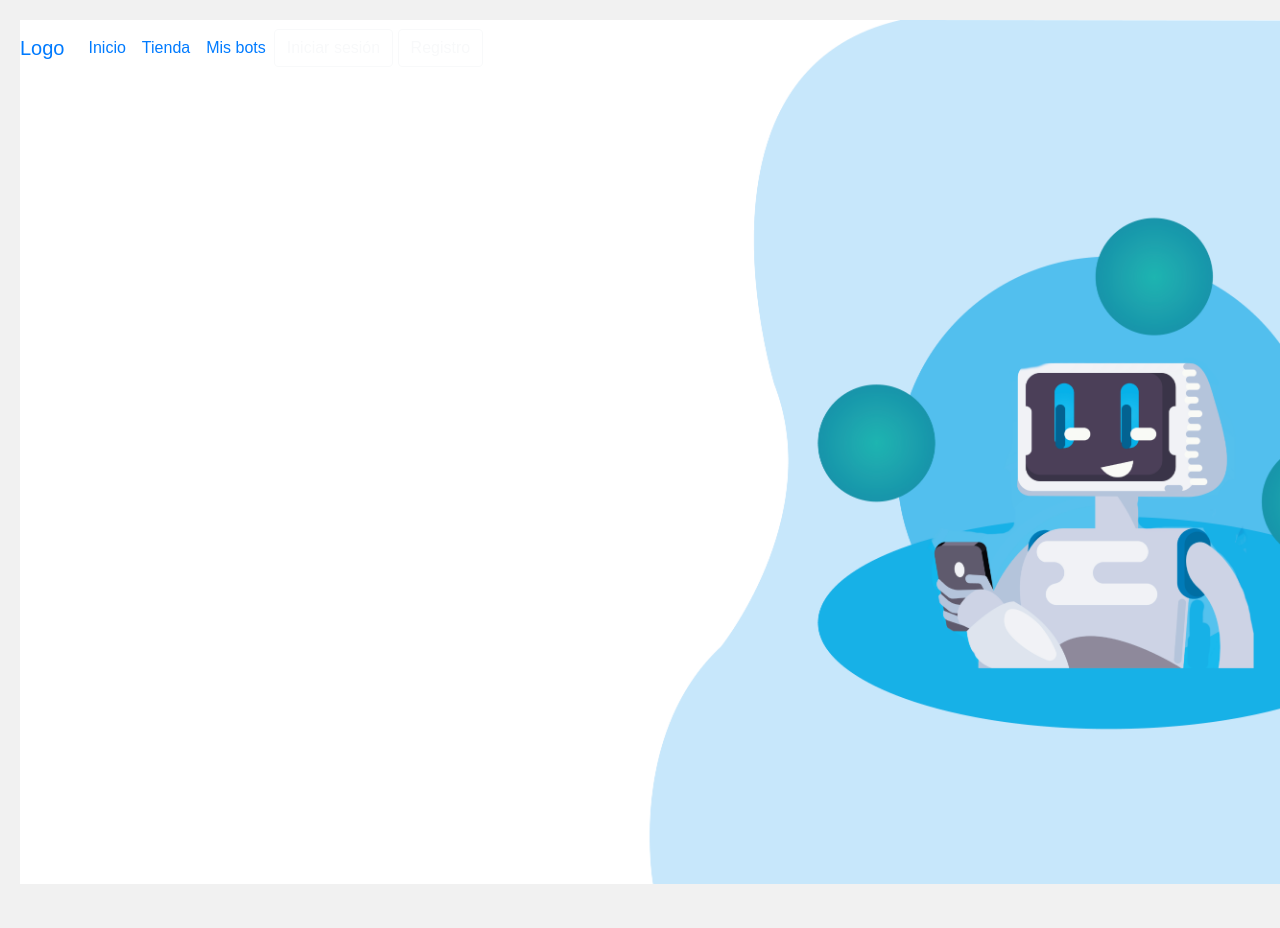
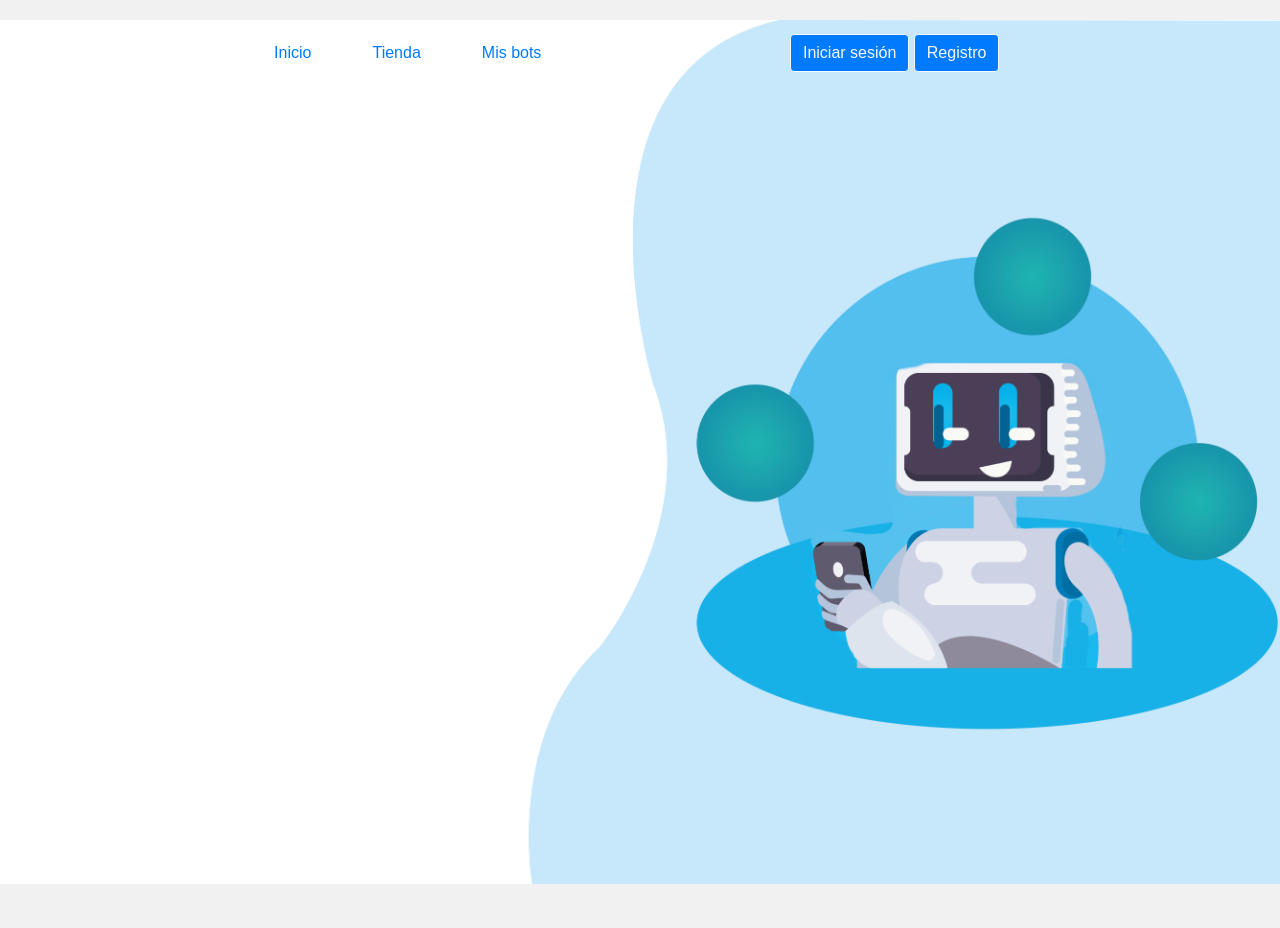
Before and after one commit to J0sePaBl0/Proyecto, a Flask app: page / in a window 1280 px wide; the page is wider, and only the part inside the window is pictured. Run offline with Flask 2, Linux system fonts and the light colour scheme; some libraries are stand-ins or nearby versions.

Commit message:
fix form renders and css

```diff
--- a/backend/ConexionDB.py
+++ b/backend/ConexionDB.py
@@ -23,6 +23,3 @@
 container.create_item(new_document)
 
 # Otros operaciones con la base de datos...
-
-# Cerrar la conexión
-client.close()
--- a/static/index.css
+++ b/static/index.css
@@ -34,10 +34,7 @@
   }
 
   /* Estilos para enlaces */
-  a {
-    color: #007bff !important;
-    text-decoration: none;
-  }
+
 
   a:hover {
     text-decoration: underline;
@@ -60,11 +57,41 @@
 
   .container{
     margin-left: 0;
+
+    display: flex;
+    flex-direction: row;
+    justify-content: center;
+    align-items: center;
   }
   .navbar {
     background-color: transparent;
+
+    display: flex;
+    flex-direction: column;
   }
 
   .navbar .nav-link {
-    color: black;
+    position: relative;
+    margin: 5px;
+    margin-right: 40px;
+    color: #007bff !important;
+    text-decoration: none;
   }
+  .collapse {
+
+    display: flex;
+    flex-direction: row;
+    justify-content: center;
+  }
+  .btn{
+    background-color: #007bff;
+  }
+
+  .formD{
+
+    width: 400px;
+    display: flex;
+    flex-direction: row;
+    justify-content: end;
+    margin-left: 10px;
+  }
--- a/templates/index.html
+++ b/templates/index.html
@@ -26,11 +26,12 @@
             <a class="nav-link" href="#">Mis bots</a>
           </li>
         </ul>
+        <div class="formD">
           <form class="form-inline">
             <button class="btn btn-outline-light my-2 my-sm-0" type="submit">Iniciar sesión</button>
-            <button class="btn btn-outline-light my-2 my-sm-0 ml-2" type="submit">Registro</button>
+            <a href="http://127.0.0.1:5000/form" class="btn btn-outline-light my-2 my-sm-0 ml-2">Registro</a>
           </form>
-
+        </div>
       </div>
     </div>
   </nav>
```
Also changed, not shown: templates/login.html (renamed from frontend/login.html), templates/login.js (renamed from frontend/login.js), templates/registro.js (renamed from frontend/registro.js).
